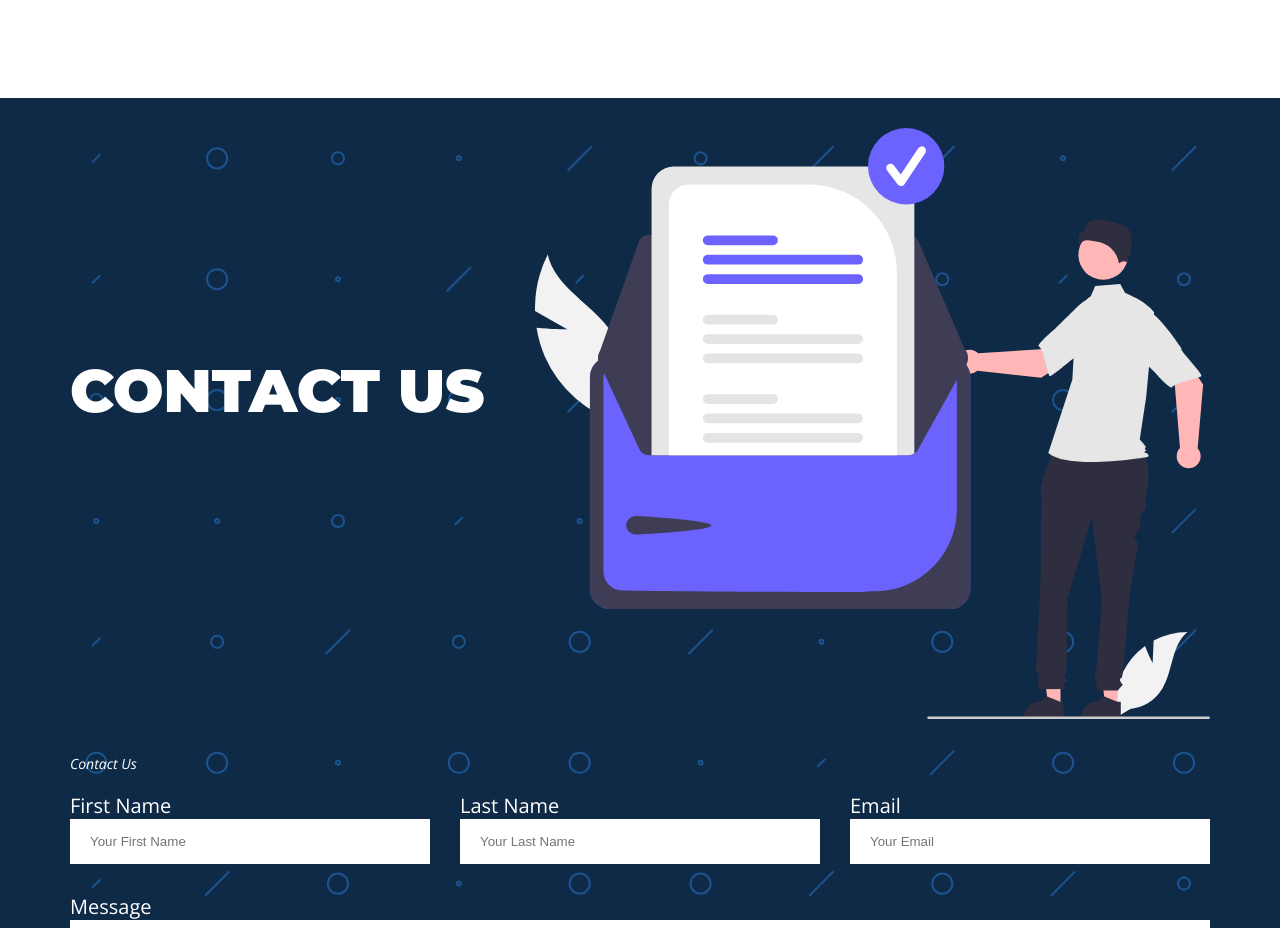
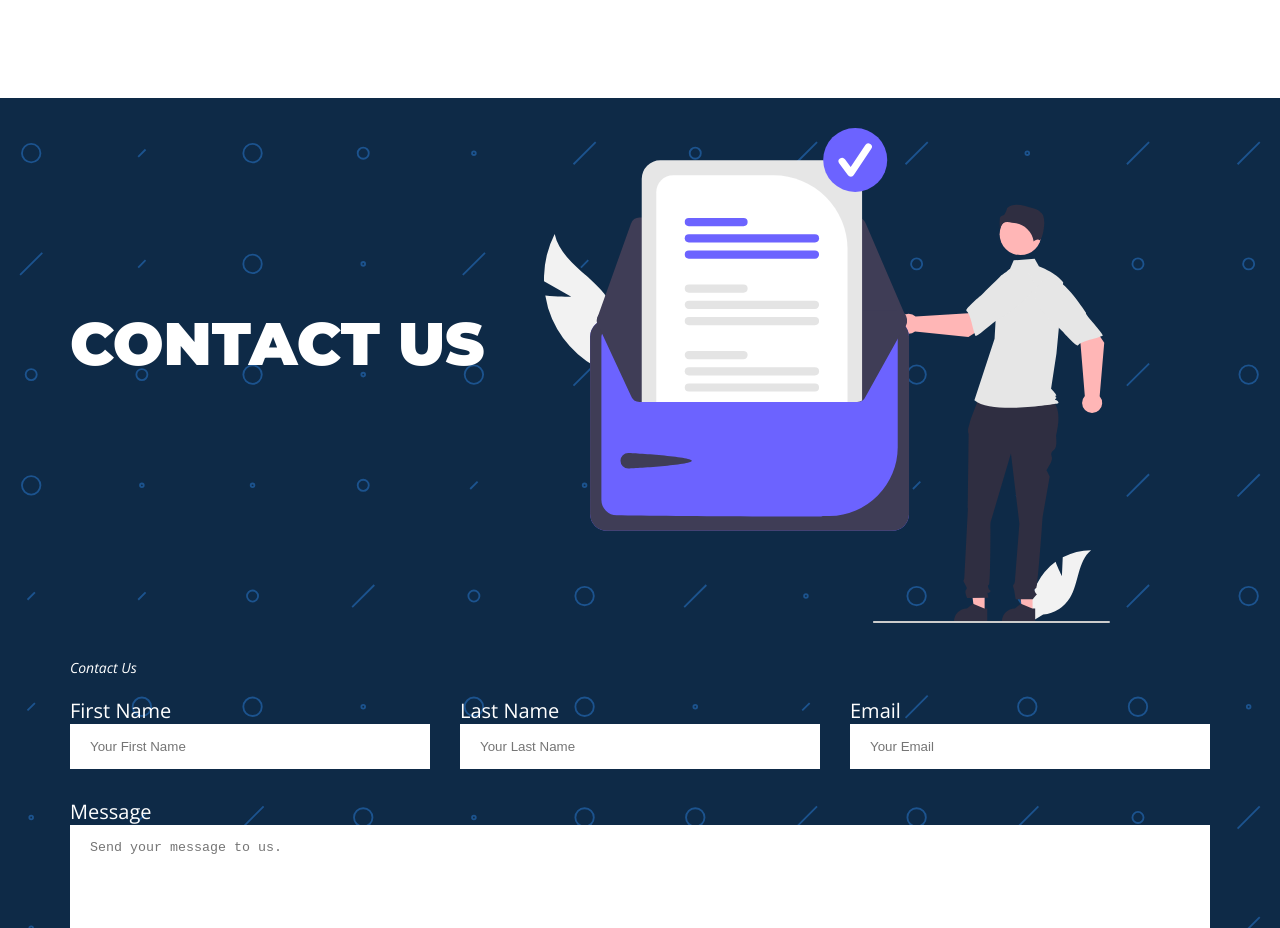
Before and after one commit to enexdy/aulas, a plain HTML site: page index.html in a window 1280 px wide. Shown: the part 5060-5988 px from the top of the page. Drawn offline with nearby package versions, Linux system fonts and the light colour scheme.

Commit message:
feat: contactus style

```diff
--- a/assets/css/styles.css
+++ b/assets/css/styles.css
@@ -15,6 +15,11 @@
 
 .valorant-img img {
     max-width: 100%;
+    height: auto;
+}
+
+.contactus-img img {
+    max-width: 85%;
     height: auto;
 }
 
```
